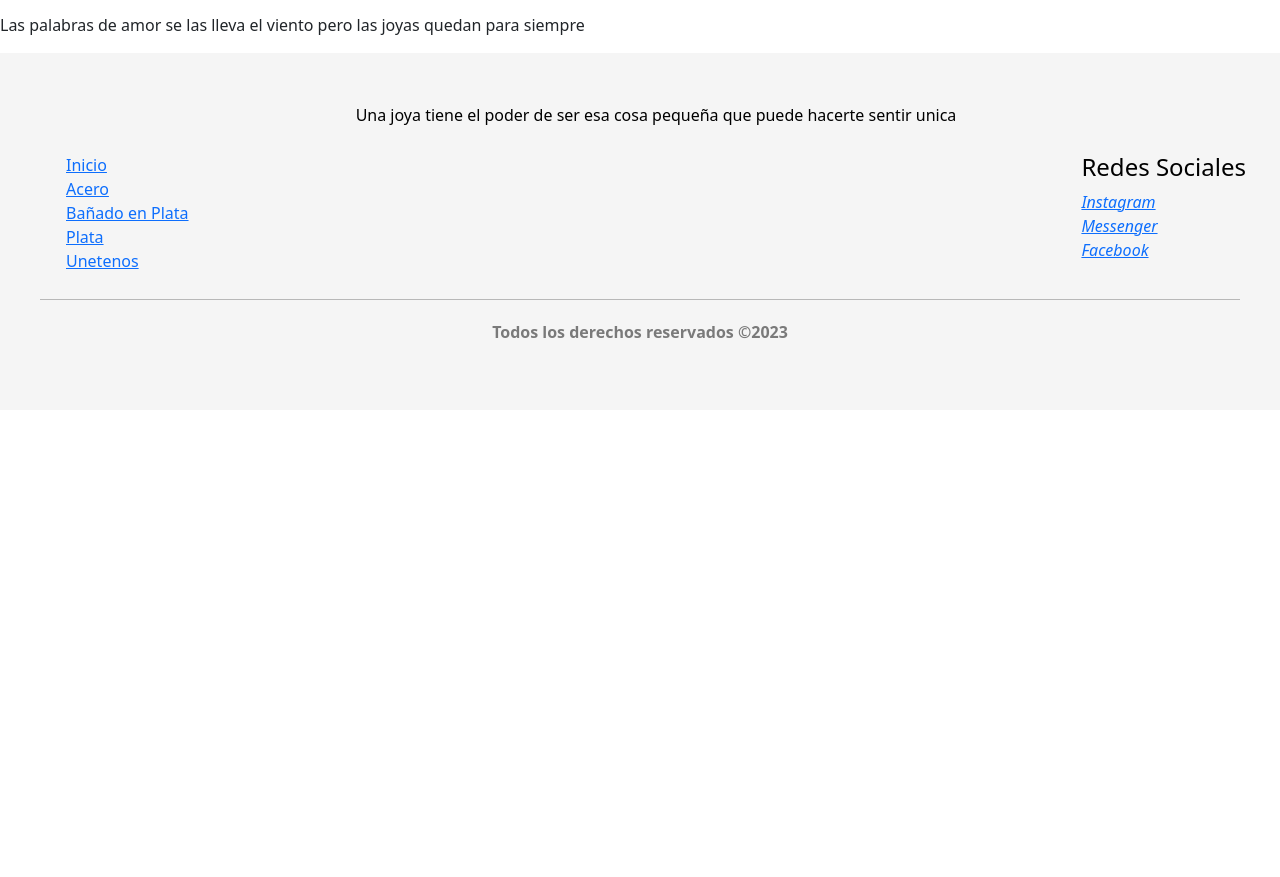
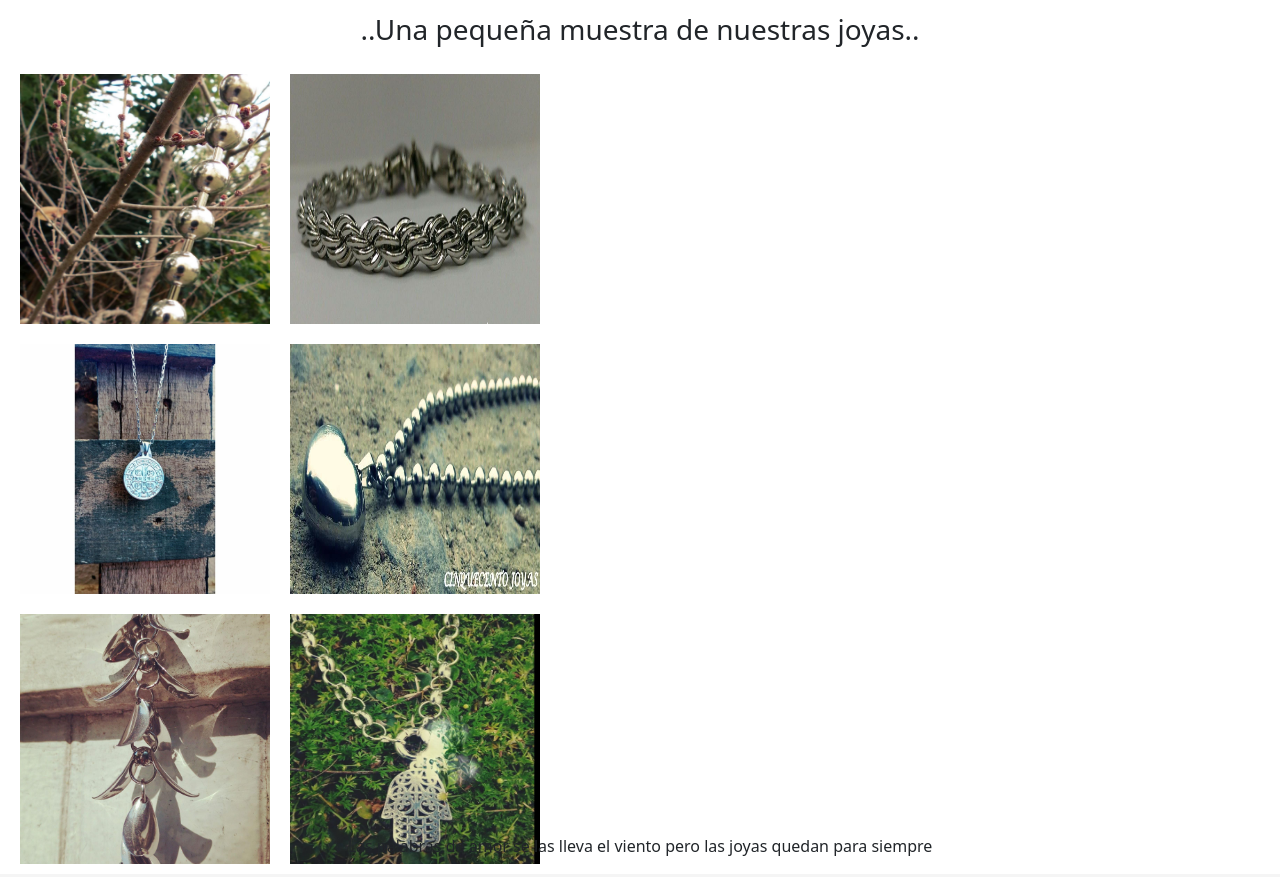
Before and after one commit to ChristianKosak/proyecto-coder, a plain HTML site: page pages/acero.html in a window 1280 px wide. Shown: the part 555-1432 px from the top of the page. Before the commit the page ends 965 px from the top, so only its background shows below. Drawn offline with nearby package versions, Linux system fonts and the light colour scheme.

Commit message:
Imagenes

```diff
--- a/css/style.css
+++ b/css/style.css
@@ -60,3 +60,17 @@ box-sizing: 0;
     margin-top: 20px;
     color: #7a7a7a;
 }
+
+
+.h3{
+    text-align: center;
+}
+
+.container-img{
+    display: grid;
+    grid-template-columns: 250px 250px;
+    grid-template-rows: 250px 250px;
+    grid-auto-rows: 200px;
+    gap: 20px;
+    padding: 20px;
+}
--- a/pages/acero.html
+++ b/pages/acero.html
@@ -52,7 +52,7 @@
 
 
 
-<div class="text center">
+<div>
     <h1>Nuestra seleccion en Acero</h1>
 
 </div>
@@ -108,11 +108,52 @@
 
 
             </section>
+            <section>
+              <div class="h3">
+            <h3>..Una pequeña muestra de nuestras joyas..</h3>
+          </div>
 
+          <div class="container-img">
+
+            <div class="box-img">
+              <img src="../img/Acero pulsera1.jpg" alt="" width="250" height="250">
+
+            </div>
+
+            <div class="box-img2">
+              <img src="../img/Acero torzado2.jpg" alt="" width="250" height="250">
+
+            </div>
+
+            <div class="box-img3">
+              <img src="../img/acero3.jpg" alt="" width="250" height="250">
+
+            </div>
+
+            <div class="box-img4">
+              <img src="../img/acero4.jpg" alt="" width="250" height="250">
+
+            </div>
+
+            <div class="box-img5">
+              <img src="../img/acero5.jpg" alt="" width="250" height="250">
+
+            </div>
+
+            <div class="box-img6">
+              <img src="../img/Mano acero6.jpg" alt="" width="250" height="250">
+
+            </div>
+
+          </div>
+          </section>
+<div>
 </main>
+          <div class="text-center">
+            <p>Las palabras de amor se las lleva el viento pero las joyas quedan para siempre</p>
+          </div>
 
-            <p>Las palabras de amor se las lleva el viento pero las joyas quedan para siempre</p>
-
+</div>
             <footer class="footer" style="color: black;">
 
 
```
Also changed, not shown: img/Acero pulsera1.jpg (renamed from img/Acero pulsera.jpg), img/Acero torzado2.jpg (renamed from img/Acero torzado.jpg), img/Mano acero6.jpg (renamed from img/Mano acero.jpg), img/acero3.jpg (renamed from img/Imagen de WhatsApp 2023-03-27 a las 21.45.3733.jpg), img/acero4.jpg (renamed from img/Imagen de WhatsApp 2023-03-27 a las 21.45.3833.jpg), img/acero5.jpg (renamed from img/Imagen de WhatsApp 2023-03-27 a las 21.45.34323.jpg).
